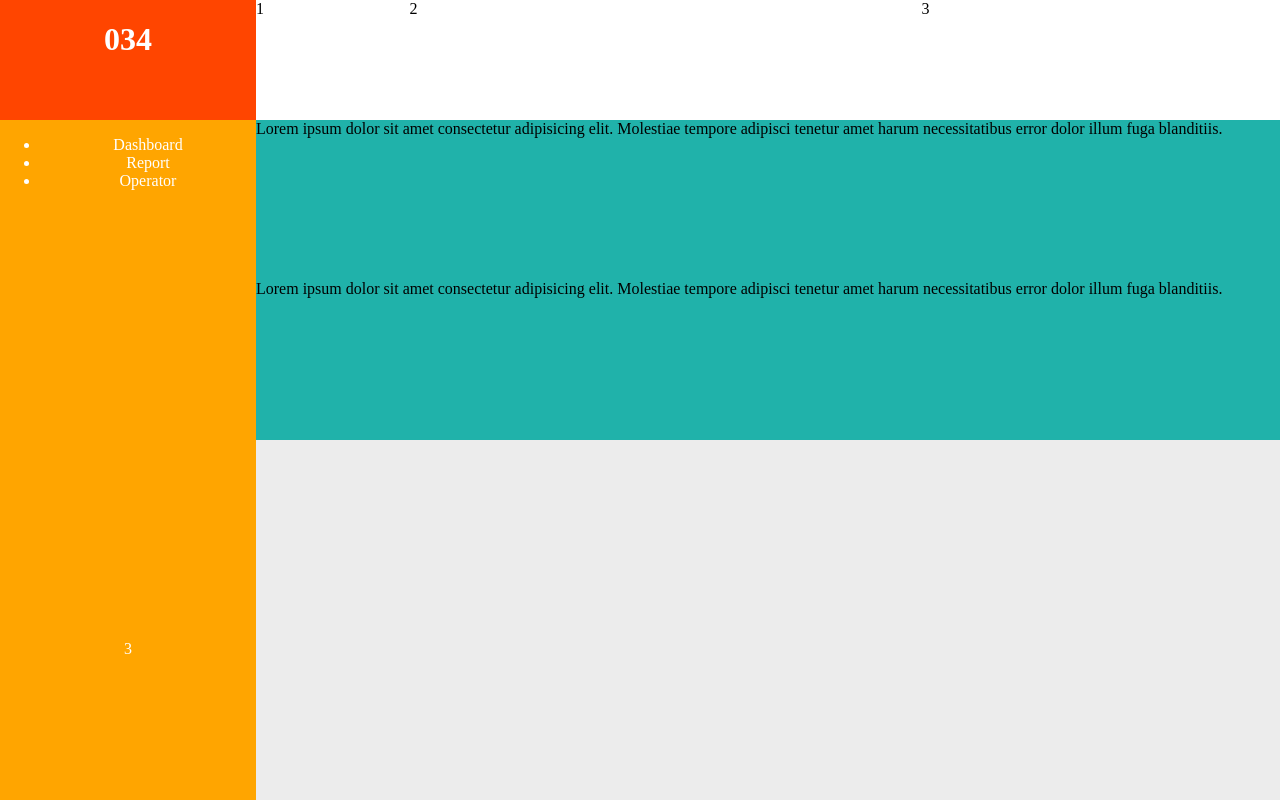
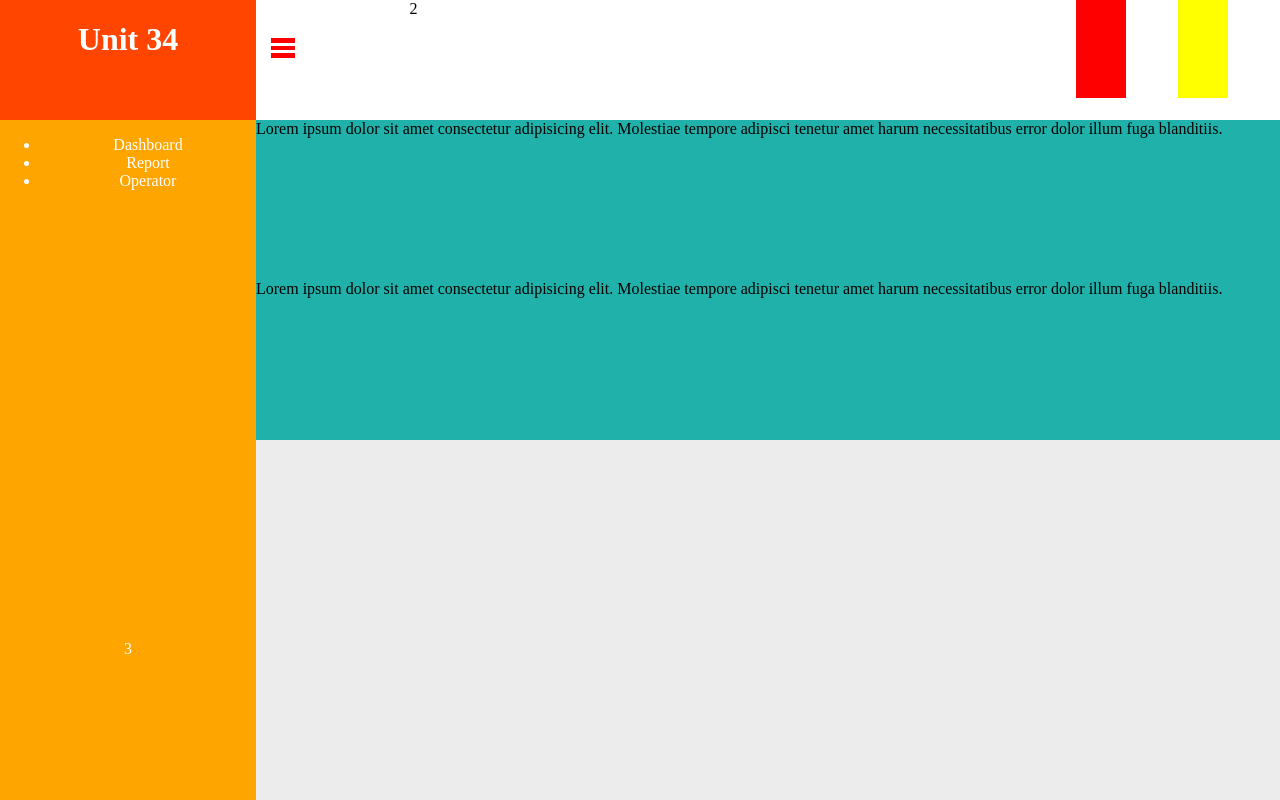
Before and after one commit to yusuffront99/frontend_ui, a plain HTML site: page design2/index.html in a window 1280 px wide. Drawn offline with Linux system fonts and the light colour scheme.

Commit message:
updated codes and design

```diff
--- a/design2/css/style.scss
+++ b/design2/css/style.scss
@@ -7,12 +7,14 @@ body {
     padding: 0%;
     box-sizing: border-box;
 
+    //==================
     .container {
         display: grid;
         grid-template-columns: 20% 1fr;
         height: 100vh;
         width: 100%;
 
+        //====================
         .navbar {
             background-color: orange;
             display: grid;
@@ -34,6 +36,7 @@ body {
             }
         }
 
+        //=====================
         .sidebar {
             background-color: rgb(236, 236, 236);
 
@@ -43,7 +46,59 @@ body {
 
                 .sidebar-item {
                     display: grid;
-                    grid-template-columns: 15% 1fr 35%;
+                    grid-template-columns: 15% 1fr 25%;
+
+                    .sidebar-item-humberger {
+                        margin: 25% 10%;
+                        cursor: pointer;
+                        width: 50px;
+
+                        .line1, .line2, .line3 {
+                            height: 0.30rem;
+                            width: 1.5rem;
+                            background-color: red;
+                        }
+
+                        .line1, .line2, .line3 {
+                            margin-bottom: 0.15rem;
+                        }
+                    }
+
+                    // --- Active Toggles
+                    .sidebar-item-humberger.active .line1 {
+                        transition: 0.15s ease-in-out;
+                        transform: translate(0, 10px) rotate(45deg);
+                    }
+
+                    .sidebar-item-humberger.active .line2{
+                        background-color: transparent;
+                        box-shadow: none;
+                        transform: translateX(-55px);
+                    }
+
+                    .sidebar-item-humberger.active .line3{
+                        transition: 0.15s ease-in-out;
+                        transform: translate(0,-5px) rotate(-45deg);
+                    }
+
+
+                    // ===== SIDEBAR PROFILE
+                    .sidebar-item-profile {
+                        display: flex;
+                        flex-wrap: wrap;
+                        justify-content: space-evenly;
+
+                        .profile-image {
+                            padding: 25px;
+                            background-color: red;
+                        }
+
+                        .profile-logout {
+                            padding: 25px;
+                            background-color: yellow;
+                        }
+                    }
+
                 }
             }
 
--- a/design2/index.html
+++ b/design2/index.html
@@ -11,7 +11,7 @@
     <div class="container">
         <div class="navbar">
             <div class="navbar-section-above">
-                <h1 class="navbar-brand">034</h1>
+                <h1 class="navbar-brand">Unit 34</h1>
             </div>
             <div class="navbar-section">
                 <div class="navbar-menu">
@@ -27,9 +27,16 @@
         <div class="sidebar">
             <div class="sidebar-section-above">
                 <div class="sidebar-item">
-                    <div class="sidebar-item-humberger">1</div>
+                    <div id="menu-toggle" class="sidebar-item-humberger active-element">
+                        <div class="line1"></div>
+                        <div class="line2"></div>
+                        <div class="line3"></div>
+                    </div>
                     <div class="sidebar-item-search">2</div>
-                    <div class="sidebar-item-profile">3</div>
+                    <div class="sidebar-item-profile">
+                        <div class="profile-image"></div>
+                        <div class="profile-logout"></div>
+                    </div>
                 </div>
             </div>
             <div class="sidebar-section-middle">
@@ -40,5 +47,6 @@
             </div>
         </div>
     </div>
+    <script src="js/script.js"></script>
 </body>
 </html>
--- /dev/null
+++ b/design2/js/script.js
@@ -0,0 +1,8 @@
+menuToggle = document.querySelector('#menu-toggle');
+activeElements = document.querySelectorAll('.active-element');
+
+menuToggle.addEventListener("click", function(){
+    for(var activated = 0; activated < activeElements.length; activated++){
+        activeElements[activated].classList.toggle("active");
+    }
+})
--- /dev/null
+++ b/design2/scipt.js
@@ -0,0 +1,11 @@
+var menuToggle = document.querySelector("#menu-toggle");
+var activeElements = document.querySelectorAll(".active-element");
+var toggledMenu = menuToggle.addEventListener("click", function(){
+     // forEach is not supported in IE11
+  // activeElements.forEach(function(e){
+  //     e.classList.toggle("active");
+  // });
+     for(var activated = 0; activated < activeElements.length; activated++){
+          activeElements[activated].classList.toggle("active");
+     }
+})
```
Also changed, not shown: design2/test.html (added, +42 -0 lines), design2/css/style.css, design2/style.css (added), 1 other file.
